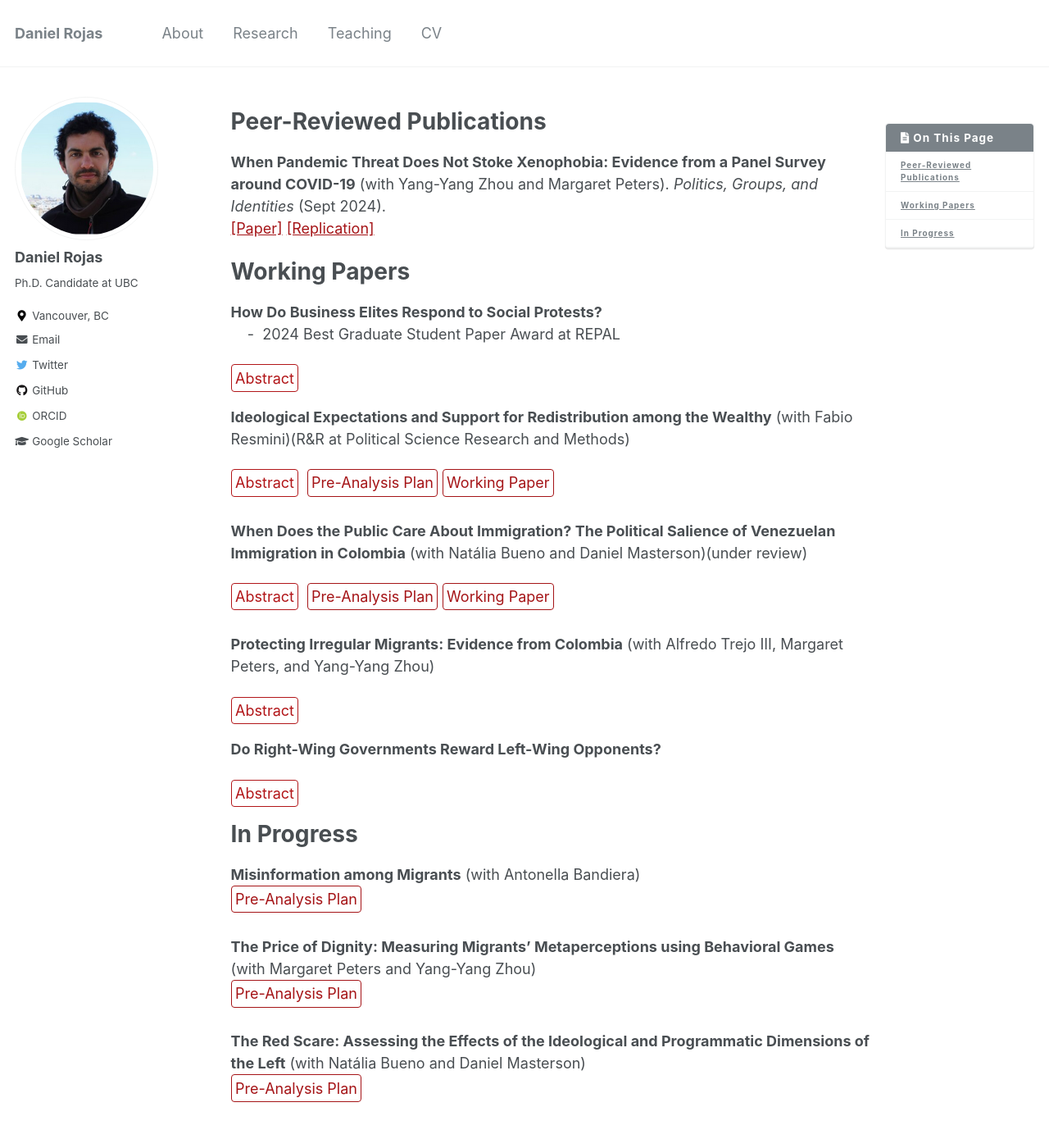
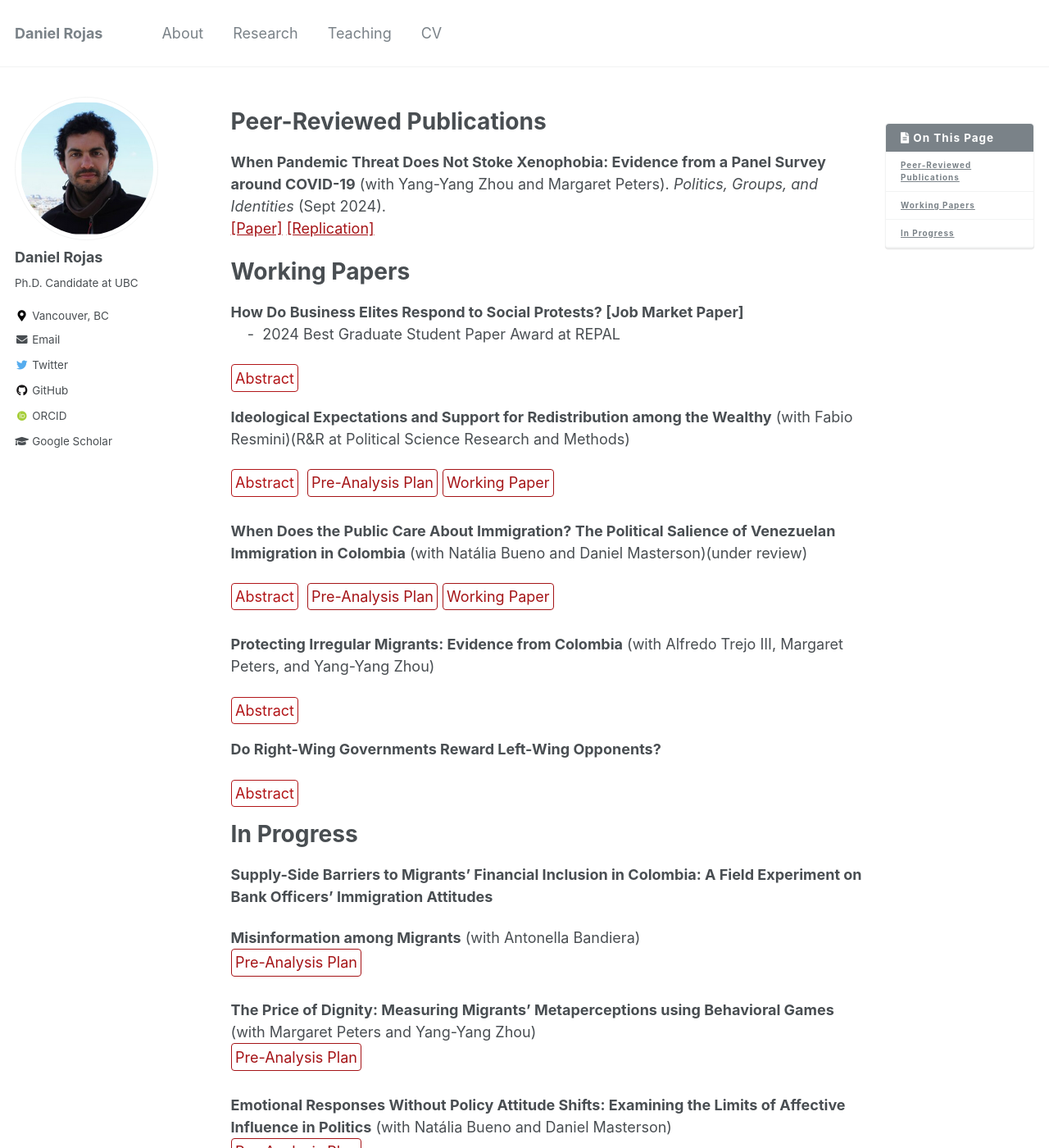
Before and after one commit to danielrojaslozano/danielrojaslozano.github.io, a Jekyll site: the page built from _pages/research.md, in a window 1280 px wide and 1400 px high. Shown: the whole window at 82% size. Built offline with Jekyll 4.4.1, drawn with Linux system fonts in a browser that asks for light colours; some web fonts are replaced.

Commit message:
Update research.md

```diff
--- a/_pages/research.md
+++ b/_pages/research.md
@@ -57,7 +57,7 @@ details > p {
 
 # Working Papers
 
-**How Do Business Elites Respond to Social Protests?**
+**How Do Business Elites Respond to Social Protests? [Job Market Paper]**
 <br />
 &nbsp;&nbsp;&nbsp;&nbsp;-&nbsp;&nbsp;2024 Best Graduate Student Paper Award at REPAL
 <br />
@@ -95,6 +95,9 @@ details > p {
 
 
 # In Progress
+
+**Supply-Side Barriers to Migrants’ Financial Inclusion in Colombia: A Field Experiment on Bank Officers’ Immigration Attitudes**
+
 **Misinformation among Migrants** (with Antonella Bandiera)
 <br />
 [Pre-Analysis Plan](https://osf.io/njkcu){: .btn--research}
@@ -103,6 +106,6 @@ details > p {
 <br />
 [Pre-Analysis Plan](https://osf.io/agd9b){: .btn--research}
 
-**The Red Scare: Assessing the Effects of the Ideological and Programmatic Dimensions of the Left** (with Natália Bueno and Daniel Masterson)
+**Emotional Responses Without Policy Attitude Shifts: Examining the Limits of Affective Influence in Politics** (with Natália Bueno and Daniel Masterson)
 <br />
 [Pre-Analysis Plan](https://osf.io/5yrwv){: .btn--research}
```
